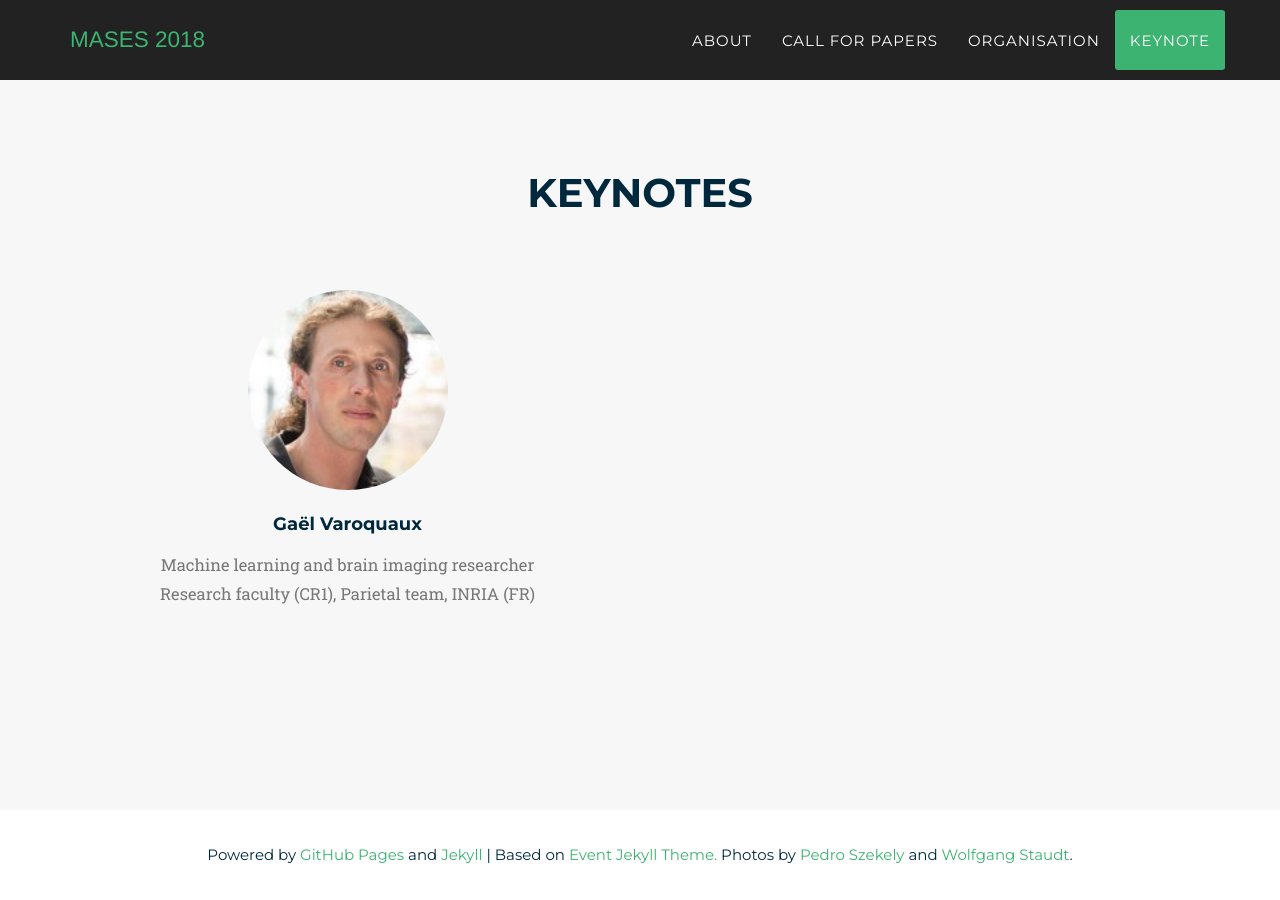
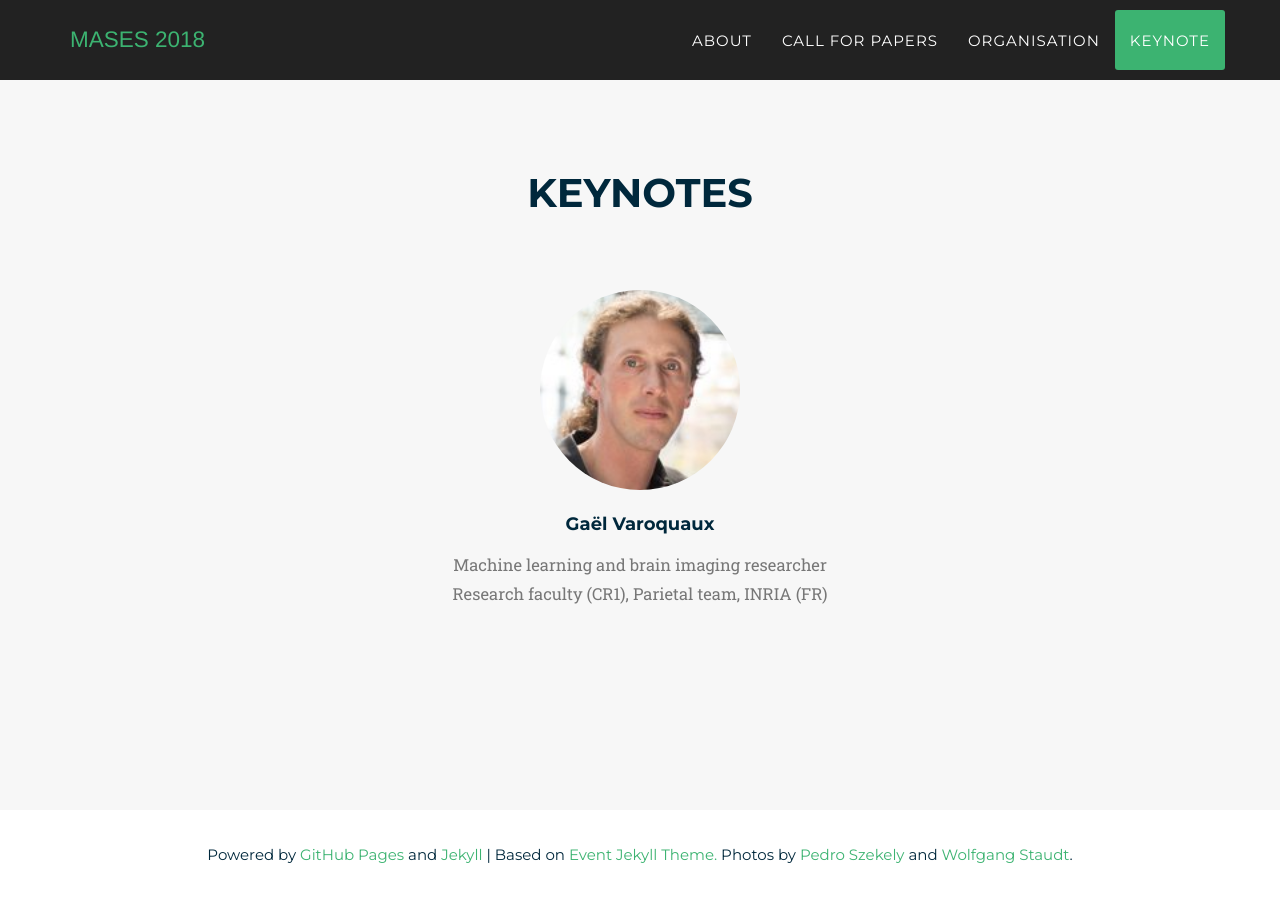
Before and after one commit to mases18/mases18.github.io, a Jekyll site: the page built from index.html, in a window 1280 px wide and 900 px high, scrolled down 4898 px. Built offline with Jekyll 4.4.1, drawn with Linux system fonts in a browser that asks for light colours; some web fonts are replaced.

Commit message:
centerring keynote speaker

```diff
--- a/_includes/2018_data/speakers.html
+++ b/_includes/2018_data/speakers.html
@@ -9,7 +9,7 @@
             </div>
             <div class="row">
             {% for post in site.categories.2018_speakers %}
-                <div class="speakers-item col-md-6 col-sm-6"><!--<div class="col-md-4 col-sm-6">-->
+                <div class="speakers-item"><!--<div class="speakers-item col-md-6 col-sm-6"><div class="col-md-4 col-sm-6">-->
                     {% if post.website != '' %}
                     <a href="#{{ post.name }}" class="speakers-link" data-toggle="modal">
                     {% endif %}
```
